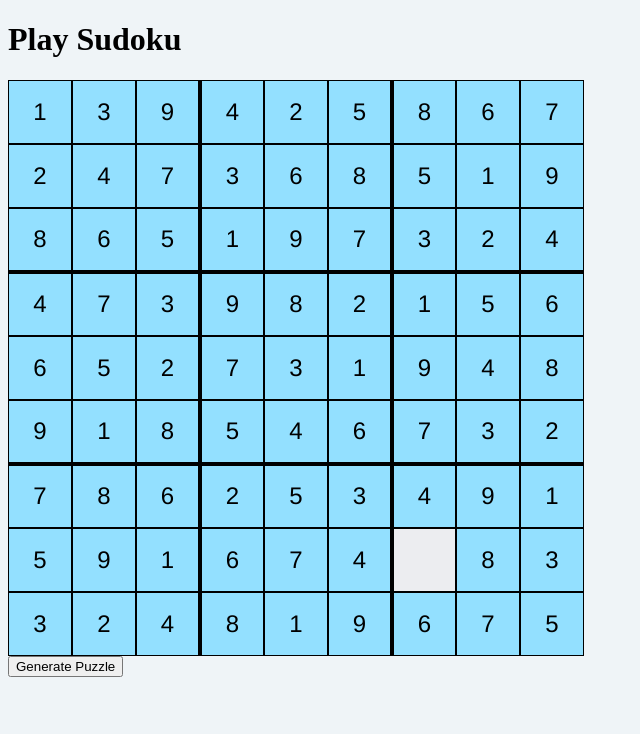
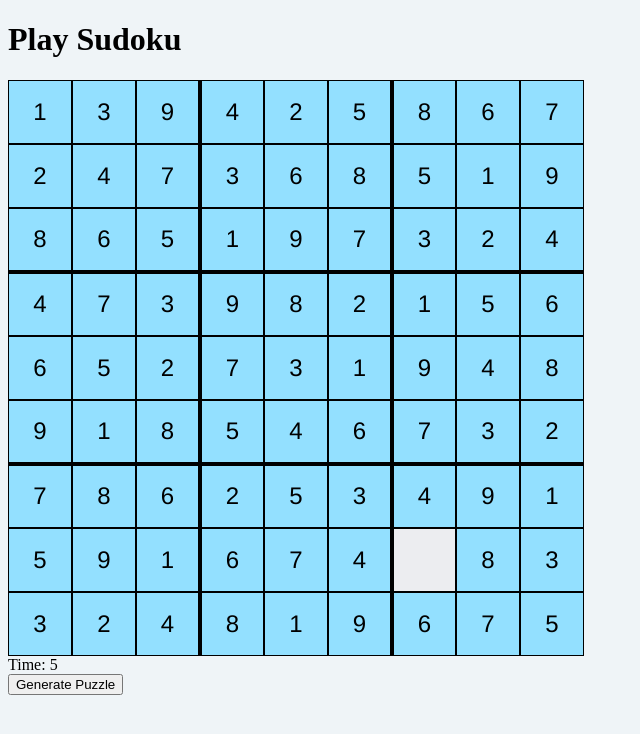
Before and after one commit to KevinJohnson23/Sudoku, a React (Vite) app: page / in a window 1280 px wide. Shown: the top 734 px of the page, without its empty margins (0-640 px from the left). Built offline with nearby package versions, Linux system fonts and the light colour scheme.

Commit message:
Add timer in seconds

```diff
--- a/src/App.jsx
+++ b/src/App.jsx
@@ -1,7 +1,8 @@
-import { useState } from "react"
+import { useState, useEffect } from "react"
 import "./App.scss"
 import Grid from "./components/Grid"
 import CompletionScreen from "./components/CompletionScreen"
+import Timer from "./components/Timer"
 import generate from "./sudoku/generator"
 import destroy from "./sudoku/destroyer"
 
@@ -12,6 +13,14 @@ function App() {
   const [puzzle, setPuzzle] = useState({
     solution: solution,
     grid: initial
+  })
+
+  const [time, setTime] = useState(0)
+  useEffect(() => {
+    const interval = setInterval(() => {
+      setTime(time + 1)
+    }, 1000)
+    return () => clearInterval(interval)
   })
 
   function gridChanged(newGrid) {
@@ -28,6 +37,7 @@ function App() {
       solution: newSolution,
       grid: newInitial
     })
+    setTime(0)
   }
 
   let isComplete = true
@@ -57,6 +67,9 @@ function App() {
         />
       </div>
       <div>
+        <Timer
+          timeSeconds={time}
+        />
         <button onClick={newPuzzle}>
           Generate Puzzle
         </button>
--- a/src/components/CompletionScreen.jsx
+++ b/src/components/CompletionScreen.jsx
@@ -1,5 +1,3 @@
-import { useState } from "react"
-
 export default function CompletionScreen({ isComplete, newPuzzle }) {
   return isComplete ? (
     <div className="overlay">
--- a/src/components/Grid.jsx
+++ b/src/components/Grid.jsx
@@ -1,4 +1,3 @@
-import { useState } from "react"
 import Row from "./Row"
 
 export default function Grid({ grid, gridChanged, solution }) {
--- a/src/components/Row.jsx
+++ b/src/components/Row.jsx
@@ -1,4 +1,3 @@
-import { useState } from "react"
 import Cell from "./Cell"
 
 export default function Row({ rowIndex, row, rowChanged, solution }) {
--- /dev/null
+++ b/src/components/Timer.jsx
@@ -0,0 +1,7 @@
+export default function Timer({ timeSeconds }) {
+  return (
+    <div>
+      Time: {timeSeconds}
+    </div>
+  )
+}
```
